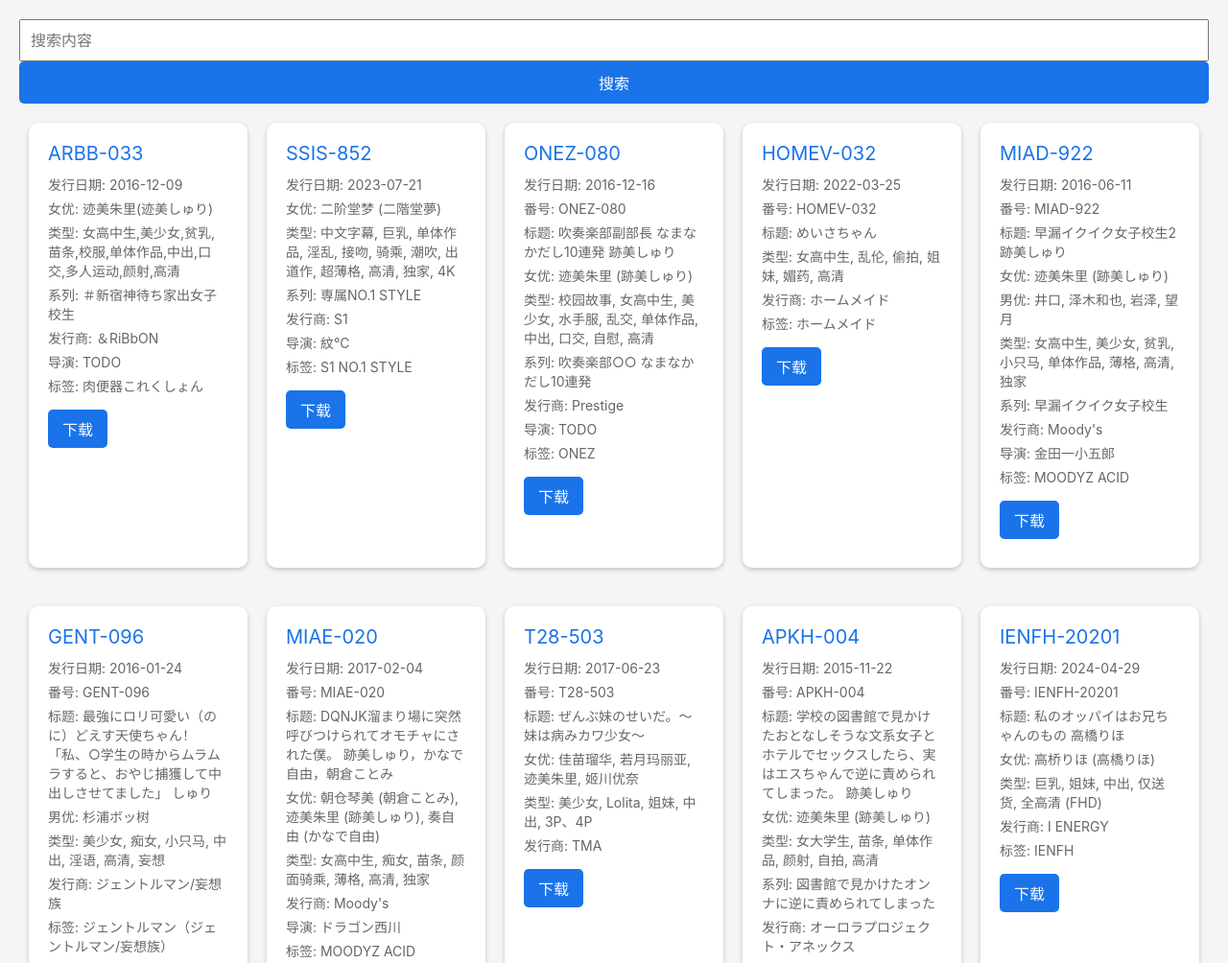
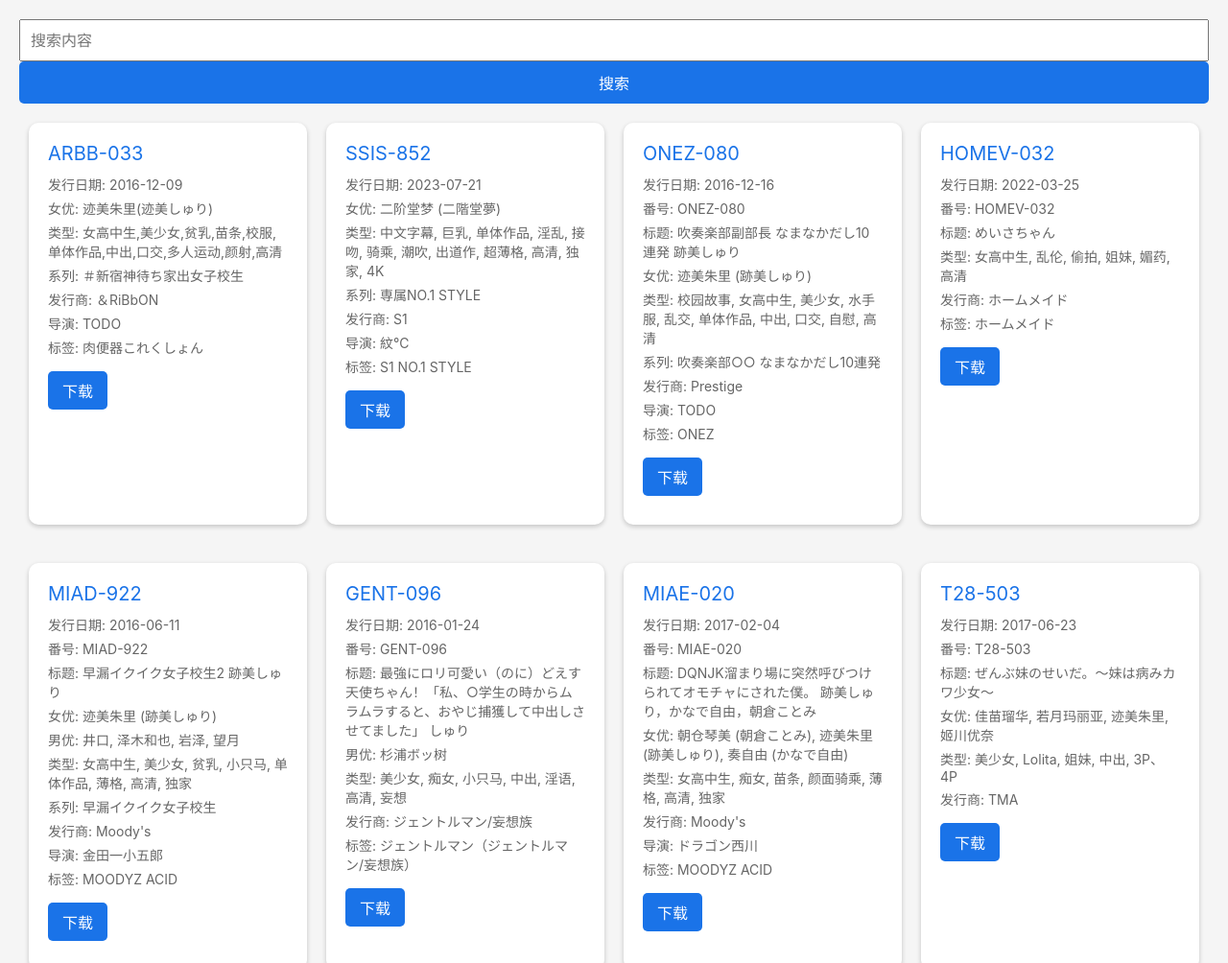
Before and after one commit to Abcd136/s, a plain HTML site: page index.html in a window 1280 px wide. Shown: the top 1004 px of the page at 96% size. Drawn offline with Linux system fonts and the light colour scheme.

Commit message:
Update index.html

```diff
--- a/index.html
+++ b/index.html
@@ -4,6 +4,7 @@
     <meta charset="UTF-8">
     <meta name="viewport" content="width=device-width, initial-scale=1.0">
     <title>车牌</title>
+
     <style>
     * {
         margin: 0;
@@ -53,6 +54,8 @@
         box-shadow: 0 2px 5px rgba(0,0,0,0.2);
         margin-bottom: 20px;
         transition: transform 0.3s ease, box-shadow 0.3s ease;
+        flex-basis: calc(33.333% - 20px); /* 默认为三列布局 */
+        max-width: calc(33.333% - 20px);
     }
 
     .card:hover {
@@ -90,30 +93,29 @@
         display: none;
     }
 
-        @media (min-width: 480px) {
+    @media (max-width: 767px) {
         .card {
-                width: calc(50% - 20px); /* 减去gap的值 */
+            flex-basis: calc(100% - 20px); /* 小屏幕为单列布局 */
+            max-width: calc(100% - 20px);
         }
     }
 
-        @media (min-width: 768px) {
+    @media (min-width: 768px) and (max-width: 991px) {
         .card {
-                width: calc(33.333% - 20px); /* 三个卡片一行 */
+            flex-basis: calc(50% - 20px); /* 中等屏幕为两列布局 */
+            max-width: calc(50% - 20px);
         }
     }
 
     @media (min-width: 992px) {
         .card {
-                width: calc(25% - 20px); /* 四个卡片一行 */
-            }
-        }
-
-        @media (min-width: 1200px) {
-            .card {
-                width: calc(20% - 20px); /* 五个卡片一行 */
+            flex-basis: calc(25% - 20px); /* 大屏幕为四列布局 */
+            max-width: calc(25% - 20px);
         }
     }
 </style>
+
+
 </head>
 <body>
     <div class="search-bar">
```
Lines whose indentation alone changed are shown as unchanged.
